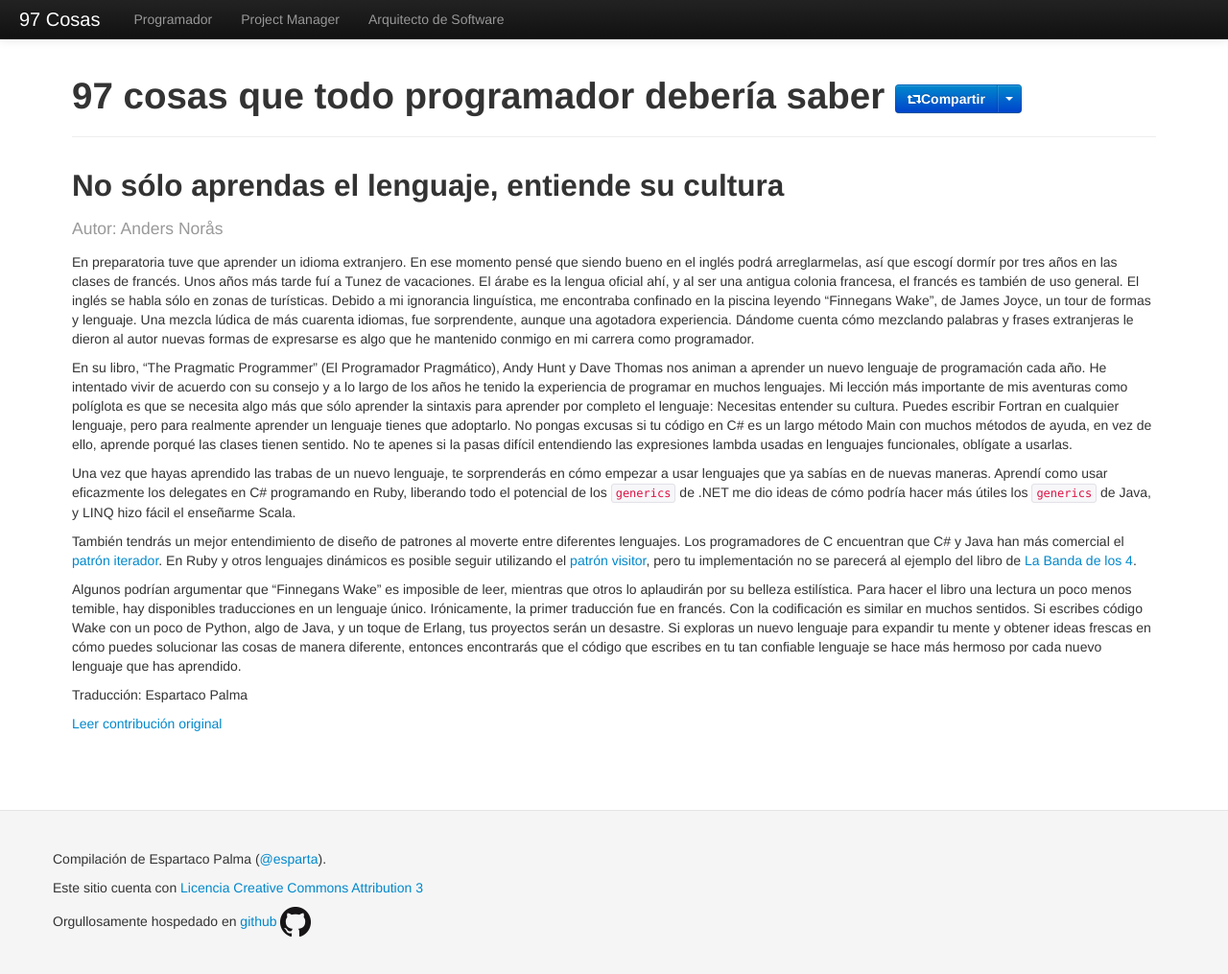
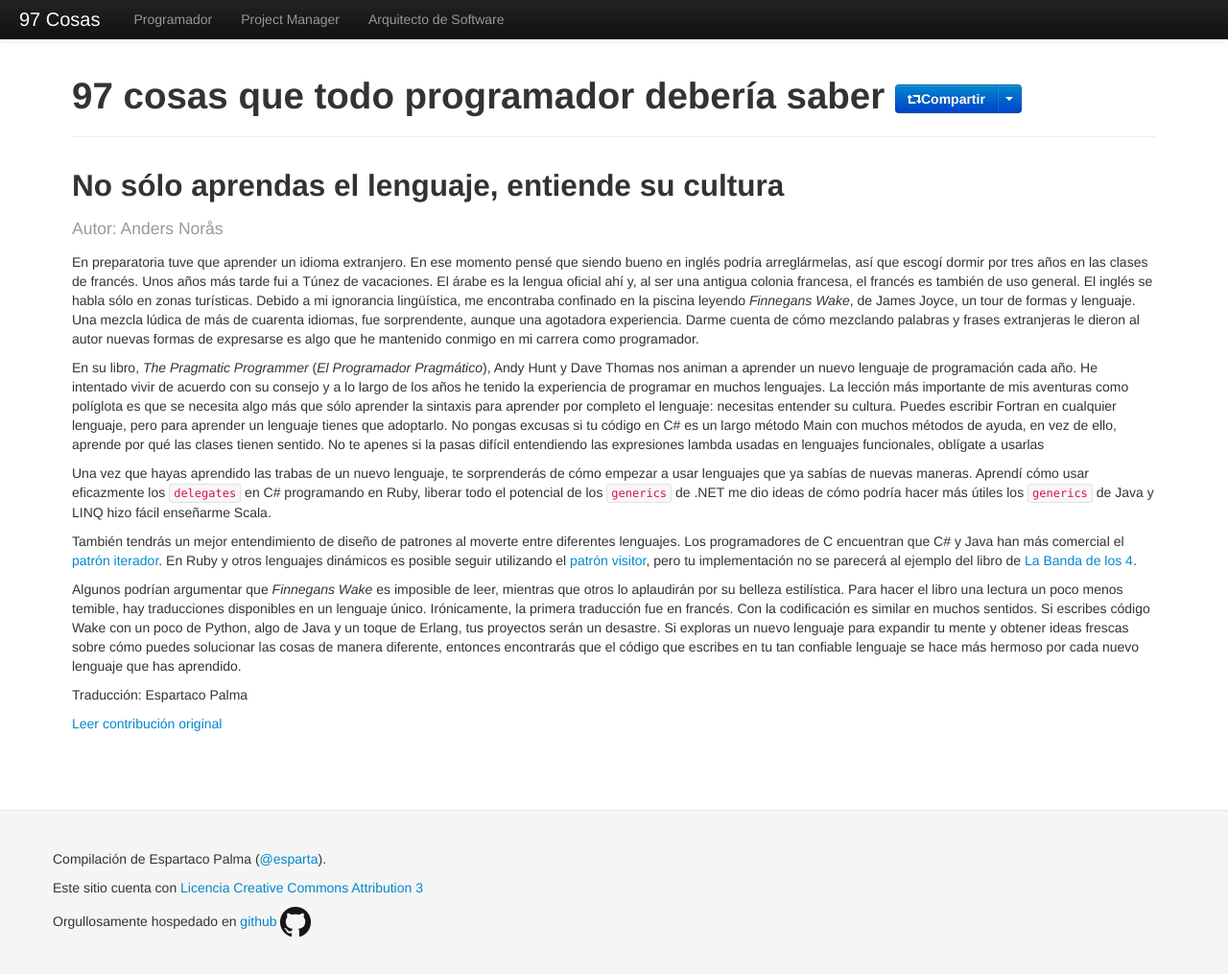
Before and after one commit to esparta/97cosas, a Jekyll site: the page built from programador/no-aprendas-lenguaje-entiende-su-cultura.md, in a window 1280 px wide and 1017 px high. Shown: the whole window at 96% size. Built offline with Jekyll 4.4.1, drawn with Linux system fonts in a browser that asks for light colours; comment, search, counter and statistics services are not loaded.

Commit message:
Spelling corrections on no-aprendas-lenguaje-entiende-su-cultura

```diff
--- a/programador/no-aprendas-lenguaje-entiende-su-cultura.md
+++ b/programador/no-aprendas-lenguaje-entiende-su-cultura.md
@@ -8,57 +8,56 @@
 ---
 
 En preparatoria tuve que aprender un idioma extranjero. En ese momento
-pensé que siendo bueno en el inglés podrá arreglarmelas, así que escogí
-dormír por tres años en las clases de francés. Unos años más tarde fuí a
-Tunez de vacaciones. El árabe es la lengua oficial ahí, y al ser una
+pensé que siendo bueno en inglés podría arreglármelas, así que escogí
+dormir por tres años en las clases de francés. Unos años más tarde fui a
+Túnez de vacaciones. El árabe es la lengua oficial ahí y, al ser una
 antigua colonia francesa, el francés es también de uso general. El
-inglés se habla sólo en zonas de turísticas. Debido a mi ignorancia
-linguística, me encontraba confinado en la piscina leyendo "Finnegans
-Wake", de James Joyce, un tour de formas y lenguaje. Una mezcla lúdica
-de más cuarenta idiomas, fue sorprendente, aunque una agotadora
-experiencia. Dándome cuenta cómo mezclando palabras y frases extranjeras
-le dieron al autor nuevas formas de expresarse es algo que he mantenido
-conmigo en mi carrera como programador.
+inglés se habla sólo en zonas turísticas. Debido a mi ignorancia
+lingüística, me encontraba confinado en la piscina leyendo _Finnegans
+Wake_, de James Joyce, un tour de formas y lenguaje. Una mezcla lúdica
+de más de cuarenta idiomas, fue sorprendente, aunque una agotadora
+experiencia. Darme cuenta de cómo mezclando palabras y frases
+extranjeras le dieron al autor nuevas formas de expresarse es algo que
+he mantenido conmigo en mi carrera como programador.
 
-En su libro, "The Pragmatic Programmer" (El Programador Pragmático),
+En su libro, _The Pragmatic Programmer_ (_El Programador Pragmático_),
 Andy Hunt y Dave Thomas nos animan a aprender un nuevo lenguaje de
 programación cada año. He intentado vivir de acuerdo con su consejo y a
 lo largo de los años he tenido la experiencia de programar en muchos
-lenguajes. Mi lección más importante de mis aventuras como políglota es
+lenguajes. La lección más importante de mis aventuras como políglota es
 que se necesita algo más que sólo aprender la sintaxis para aprender por
-completo el lenguaje: Necesitas entender su cultura. Puedes escribir
-Fortran en cualquier lenguaje, pero para realmente aprender un lenguaje
-tienes que adoptarlo. No pongas excusas si tu código en C# es un largo
-método Main con muchos métodos de ayuda, en vez de ello, aprende porqué
-las clases tienen sentido. No te apenes si la pasas difícil entendiendo
-las expresiones lambda usadas en lenguajes funcionales, oblígate a
-usarlas.
+completo el lenguaje: necesitas entender su cultura. Puedes escribir
+Fortran en cualquier lenguaje, pero para aprender un lenguaje tienes que
+adoptarlo. No pongas excusas si tu código en C# es un largo método Main
+con muchos métodos de ayuda, en vez de ello, aprende por qué las clases
+tienen sentido. No te apenes si la pasas difícil entendiendo las
+expresiones lambda usadas en lenguajes funcionales, oblígate a usarlas
 
 Una vez que hayas aprendido las trabas de un nuevo lenguaje, te
-sorprenderás en cómo empezar a usar lenguajes que ya sabías en de nuevas
-maneras. Aprendí como usar eficazmente los delegates en C# programando
-en Ruby, liberando todo el potencial de los `generics` de .NET me dio
-ideas de cómo podría hacer más útiles los `generics` de Java, y LINQ
-hizo fácil el enseñarme Scala.
+sorprenderás de cómo empezar a usar lenguajes que ya sabías de nuevas
+maneras. Aprendí cómo usar eficazmente los `delegates` en C# programando
+en Ruby, liberar todo el potencial de los `generics` de .NET me dio
+ideas de cómo podría hacer más útiles los `generics` de Java y LINQ hizo
+fácil enseñarme Scala.
 
 También tendrás un mejor entendimiento de diseño de patrones al moverte
 entre diferentes lenguajes. Los programadores de C encuentran que C# y
 Java han más comercial el [patrón iterador][1]. En Ruby y otros
-lenguajes dinámicos  es posible seguir utilizando el [patrón
-visitor][2], pero tu implementación no se parecerá al ejemplo del libro
-de [La Banda de los 4][3].
+lenguajes dinámicos es posible seguir utilizando el [patrón visitor][2],
+pero tu implementación no se parecerá al ejemplo del libro de [La Banda
+de los 4][3].
 
-Algunos podrían argumentar que "Finnegans Wake" es imposible de leer,
+Algunos podrían argumentar que _Finnegans Wake_ es imposible de leer,
 mientras que otros lo aplaudirán por su belleza estilística. Para hacer
-el libro una lectura un poco menos temible, hay disponibles traducciones
-en un lenguaje único. Irónicamente, la primer traducción fue en francés.
-Con la codificación es similar en muchos sentidos. Si escribes código
-Wake con un poco de Python, algo de Java, y un toque de Erlang, tus
-proyectos serán un desastre. Si exploras un nuevo lenguaje para expandir
-tu mente y obtener ideas frescas en cómo puedes solucionar las cosas de
-manera diferente, entonces encontrarás que el código que escribes en tu
-tan confiable lenguaje se hace más hermoso por cada nuevo lenguaje que
-has aprendido.
+el libro una lectura un poco menos temible, hay traducciones disponibles
+en un lenguaje único. Irónicamente, la primera traducción fue en
+francés. Con la codificación es similar en muchos sentidos. Si escribes
+código Wake con un poco de Python, algo de Java y un toque de Erlang,
+tus proyectos serán un desastre. Si exploras un nuevo lenguaje para
+expandir tu mente y obtener ideas frescas sobre cómo puedes solucionar
+las cosas de manera diferente, entonces encontrarás que el código que
+escribes en tu tan confiable lenguaje se hace más hermoso por cada nuevo
+lenguaje que has aprendido.
 
 
 [1]: https://es.wikipedia.org/wiki/Iterador_%28patr%C3%B3n_de_dise%C3%B1o%29
```
